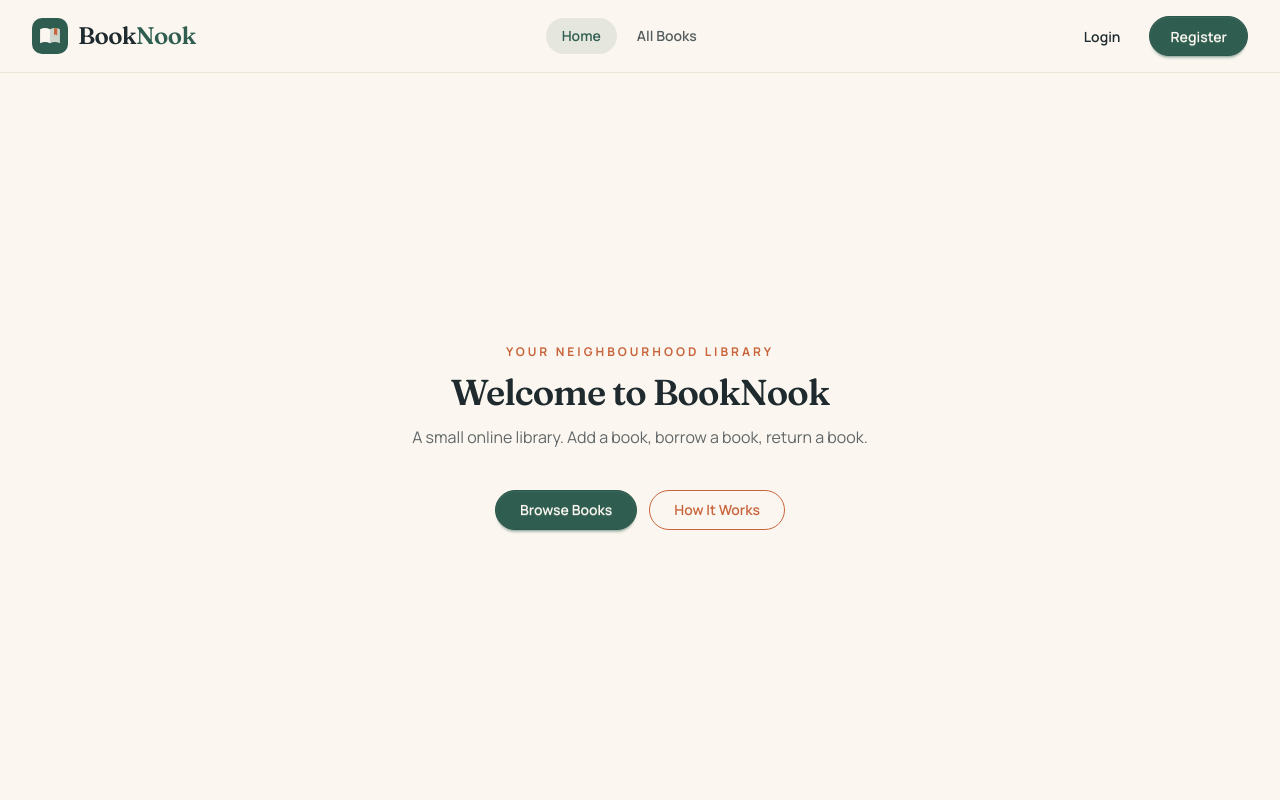
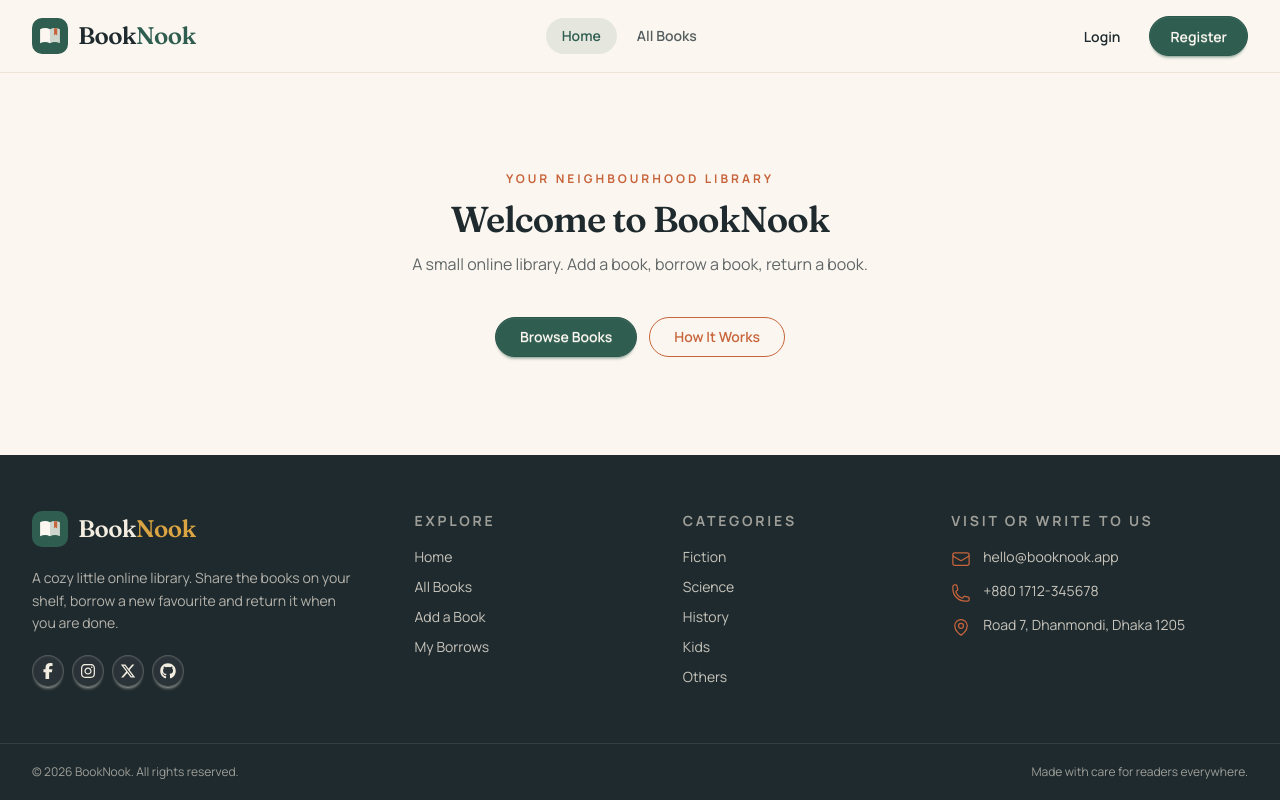
Before and after one commit to HasibOp/booknook-client, a Next.js app: page / in a window 1280 px wide. Built offline with nearby package versions, Linux system fonts and the light colour scheme.

Commit message:
add footer with contact details and social links

```diff
--- a/src/app/layout.tsx
+++ b/src/app/layout.tsx
@@ -1,5 +1,6 @@
 import type { Metadata } from "next";
 import { Fraunces, Manrope } from "next/font/google";
+import Footer from "@/components/layout/Footer";
 import Navbar from "@/components/layout/Navbar";
 import "./globals.css";
 
@@ -33,6 +34,7 @@ export default function RootLayout({ children }: LayoutProps<"/">) {
       <body className="flex min-h-full flex-col">
         <Navbar />
         <main className="flex flex-1 flex-col">{children}</main>
+        <Footer />
       </body>
     </html>
   );
--- /dev/null
+++ b/src/components/layout/Footer.tsx
@@ -0,0 +1,121 @@
+import Link from "next/link";
+import type { IconType } from "react-icons";
+import { FaFacebookF, FaGithub, FaInstagram, FaXTwitter } from "react-icons/fa6";
+import { HiOutlineEnvelope, HiOutlineMapPin, HiOutlinePhone } from "react-icons/hi2";
+import Logo from "./Logo";
+
+const exploreLinks = [
+  { href: "/", label: "Home" },
+  { href: "/books", label: "All Books" },
+  { href: "/add-book", label: "Add a Book" },
+  { href: "/my-borrows", label: "My Borrows" },
+];
+
+const categories = ["Fiction", "Science", "History", "Kids", "Others"];
+
+const socials: { href: string; label: string; icon: IconType }[] = [
+  { href: "https://www.facebook.com", label: "Facebook", icon: FaFacebookF },
+  { href: "https://www.instagram.com", label: "Instagram", icon: FaInstagram },
+  { href: "https://x.com", label: "X", icon: FaXTwitter },
+  { href: "https://github.com/HasibOp", label: "GitHub", icon: FaGithub },
+];
+
+const contacts: { icon: IconType; text: string; href?: string }[] = [
+  { icon: HiOutlineEnvelope, text: "hello@booknook.app", href: "mailto:hello@booknook.app" },
+  { icon: HiOutlinePhone, text: "+880 1712-345678", href: "tel:+8801712345678" },
+  { icon: HiOutlineMapPin, text: "Road 7, Dhanmondi, Dhaka 1205" },
+];
+
+function FooterHeading({ children }: { children: React.ReactNode }) {
+  return (
+    <h3 className="mb-4 font-sans text-sm font-bold uppercase tracking-[0.2em] text-neutral-content/60">
+      {children}
+    </h3>
+  );
+}
+
+export default function Footer() {
+  const year = new Date().getFullYear();
+
+  return (
+    <footer className="bg-neutral text-neutral-content">
+      <div className="container-page grid gap-10 py-14 sm:grid-cols-2 lg:grid-cols-[1.5fr_1fr_1fr_1.3fr]">
+        <div className="flex flex-col gap-5">
+          <Logo textClassName="text-neutral-content" accentClassName="text-accent" />
+          <p className="max-w-xs text-sm leading-relaxed text-neutral-content/70">
+            A cozy little online library. Share the books on your shelf, borrow a new favourite and
+            return it when you are done.
+          </p>
+          <div className="flex gap-2">
+            {socials.map(({ href, label, icon: Icon }) => (
+              <a
+                key={label}
+                href={href}
+                target="_blank"
+                rel="noopener noreferrer"
+                aria-label={label}
+                className="btn btn-circle btn-sm border-neutral-content/20 bg-neutral-content/5 text-neutral-content hover:border-secondary hover:bg-secondary hover:text-secondary-content"
+              >
+                <Icon className="size-4" />
+              </a>
+            ))}
+          </div>
+        </div>
+
+        <div>
+          <FooterHeading>Explore</FooterHeading>
+          <ul className="flex flex-col gap-2.5 text-sm">
+            {exploreLinks.map(({ href, label }) => (
+              <li key={href}>
+                <Link href={href} className="text-neutral-content/80 transition-colors hover:text-secondary">
+                  {label}
+                </Link>
+              </li>
+            ))}
+          </ul>
+        </div>
+
+        <div>
+          <FooterHeading>Categories</FooterHeading>
+          <ul className="flex flex-col gap-2.5 text-sm">
+            {categories.map((category) => (
+              <li key={category}>
+                <Link
+                  href={`/books?category=${category}`}
+                  className="text-neutral-content/80 transition-colors hover:text-secondary"
+                >
+                  {category}
+                </Link>
+              </li>
+            ))}
+          </ul>
+        </div>
+
+        <div>
+          <FooterHeading>Visit or write to us</FooterHeading>
+          <ul className="flex flex-col gap-3 text-sm">
+            {contacts.map(({ icon: Icon, text, href }) => (
+              <li key={text} className="flex items-start gap-3 text-neutral-content/80">
+                <Icon className="mt-0.5 size-5 shrink-0 text-secondary" />
+                {href ? (
+                  <a href={href} className="transition-colors hover:text-secondary">
+                    {text}
+                  </a>
+                ) : (
+                  <span>{text}</span>
+                )}
+              </li>
+            ))}
+          </ul>
+        </div>
+      </div>
+
+      <div className="border-t border-neutral-content/10">
+        <div className="container-page flex flex-col items-center justify-between gap-2 py-5 text-center text-xs text-neutral-content/60 sm:flex-row sm:text-left">
+          <p>&copy; {year} BookNook. All rights reserved.</p>
+          <p>Made with care for readers everywhere.</p>
+        </div>
+      </div>
+    </footer>
+  );
+}
--- a/src/components/layout/Logo.tsx
+++ b/src/components/layout/Logo.tsx
@@ -2,6 +2,11 @@ import Link from "next/link";
 
 type LogoProps = {
   className?: string;
+};
+
+type BrandProps = LogoProps & {
+  textClassName?: string;
+  accentClassName?: string;
 };
 
 export function LogoMark({ className = "size-9" }: LogoProps) {
@@ -22,12 +27,16 @@ export function LogoMark({ className = "size-9" }: LogoProps) {
   );
 }
 
-export default function Logo({ className = "" }: LogoProps) {
+export default function Logo({
+  className = "",
+  textClassName = "text-base-content",
+  accentClassName = "text-primary",
+}: BrandProps) {
   return (
     <Link href="/" className={`flex items-center gap-2.5 ${className}`} aria-label="BookNook home">
       <LogoMark />
-      <span className="font-display text-2xl font-semibold tracking-tight text-base-content">
-        Book<span className="text-primary">Nook</span>
+      <span className={`font-display text-2xl font-semibold tracking-tight ${textClassName}`}>
+        Book<span className={accentClassName}>Nook</span>
       </span>
     </Link>
   );
```
